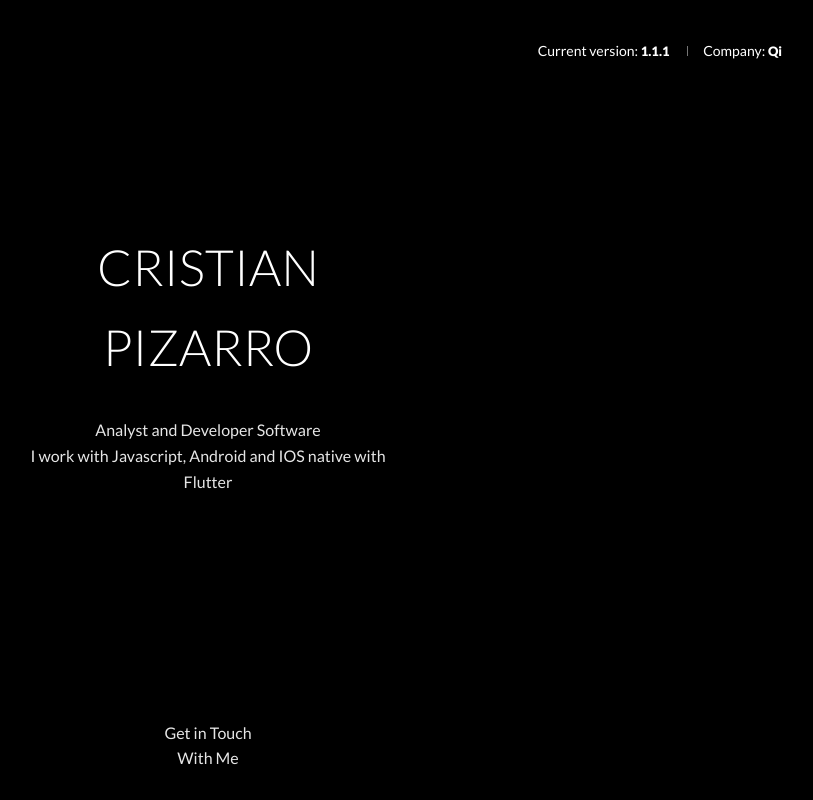
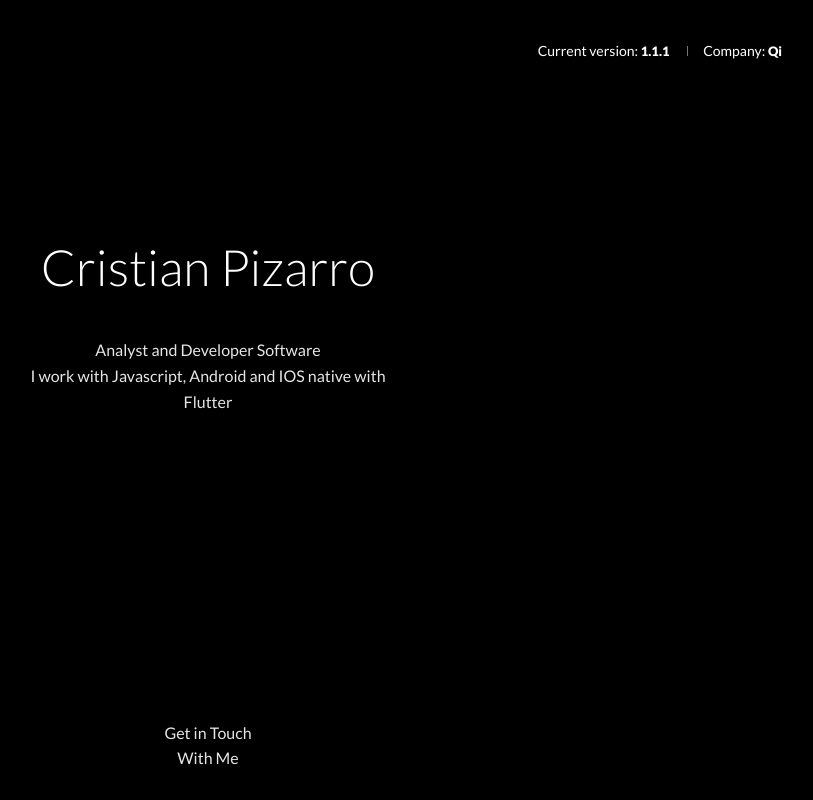
Before and after one commit to pizarro0823/PT, a plain HTML site: page index.html in a window 1280 px wide. Shown: the top 800 px of the page, without its empty margins (432-1245 px from the left). Drawn offline with Linux system fonts and the light colour scheme; a script that the page names is missing.

Commit message:
Update index.html

```diff
--- a/index.html
+++ b/index.html
@@ -19,7 +19,7 @@
 
       <div class="container">
         <div class="header__introduction">
-          <h1>CRISTIAN PIZARRO</h1>
+          <h1>Cristian Pizarro</h1>
           <p>Analyst and Developer Software </p>
           <p>I work with Javascript, Android and IOS native with Flutter</p>
 
```
